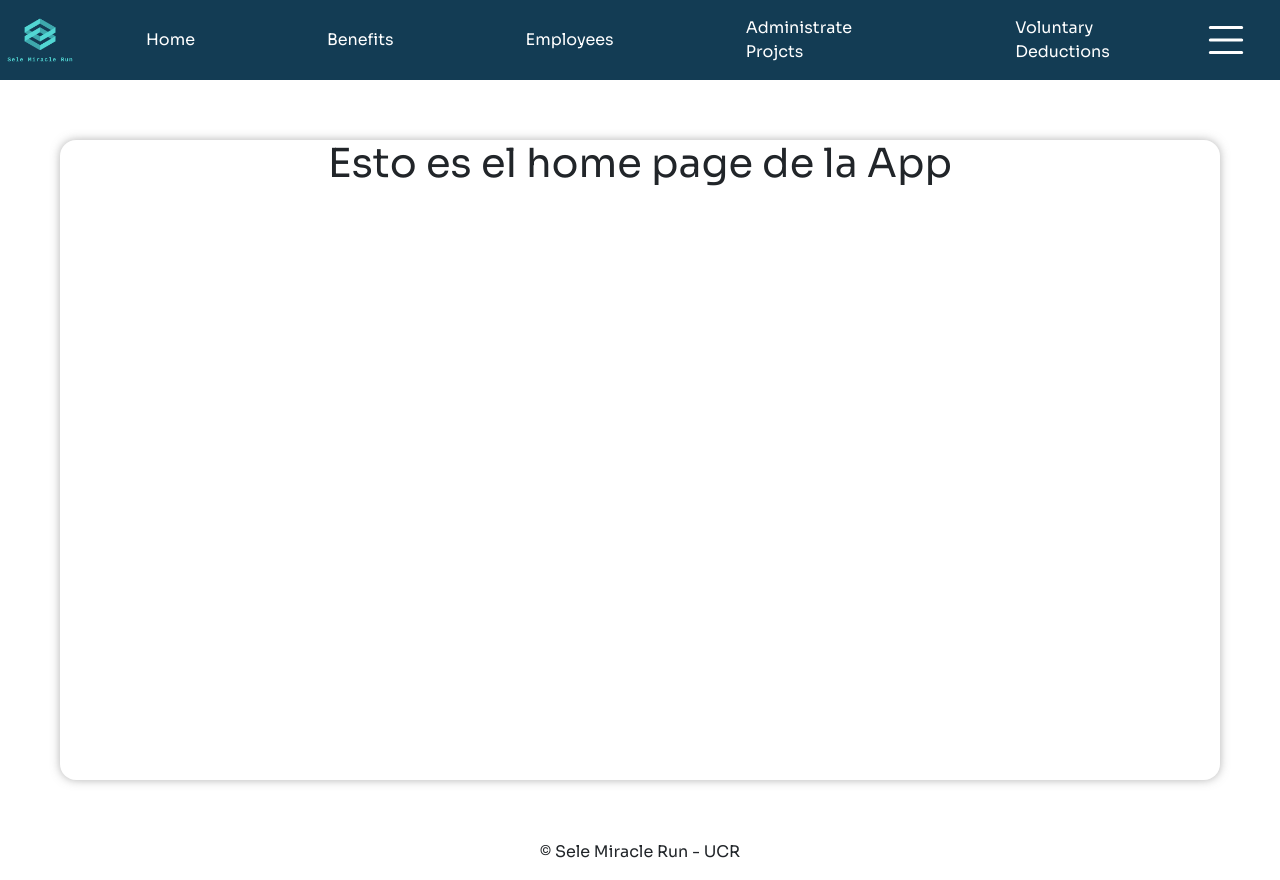
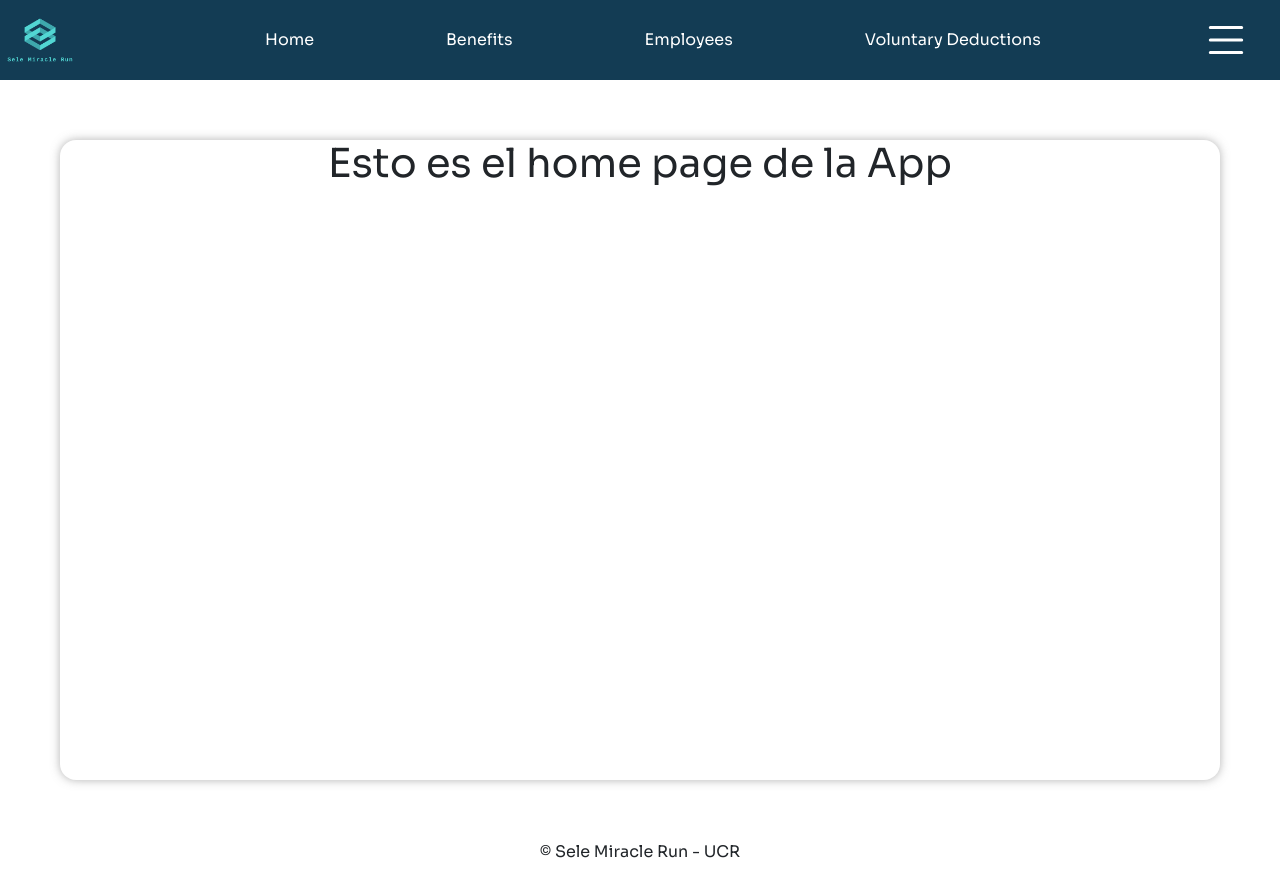
Before and after one commit to LuisBola12/PI-SeleMiracleRun, a React (Create React App) app in the folder FrontEnd/: page / in a window 1280 px wide. Built offline with nearby package versions, Linux system fonts and the light colour scheme.

Commit message:
Se elimina el link del navbar a projectos Pues el acceso a esos estara en el navbar

```diff
--- a/FrontEnd/src/Components/Navbar/Navbar.js
+++ b/FrontEnd/src/Components/Navbar/Navbar.js
@@ -24,19 +24,18 @@ const Navbar = () => {
           <NavLink to="/employees" activestyle='true'>
             Employees
           </NavLink>
-          <NavLink to="/projectAdmin" activestyle='true'>
-            Administrate Projcts
-          </NavLink>
+
           <NavLink to="/volDeductions" activestyle='true'>
             Voluntary Deductions
           </NavLink>
+
+
         </NavMenu>
+
         <Sidebar icon={<ListIcon />}>
           <DropdownMenu></DropdownMenu>
         </Sidebar>
-        {/* <NavBtn>
-          <NavBtnLink to='/signin'>Sign In</NavBtnLink>
-        </NavBtn> */}
+
       </Nav>
     </>
   );
```
